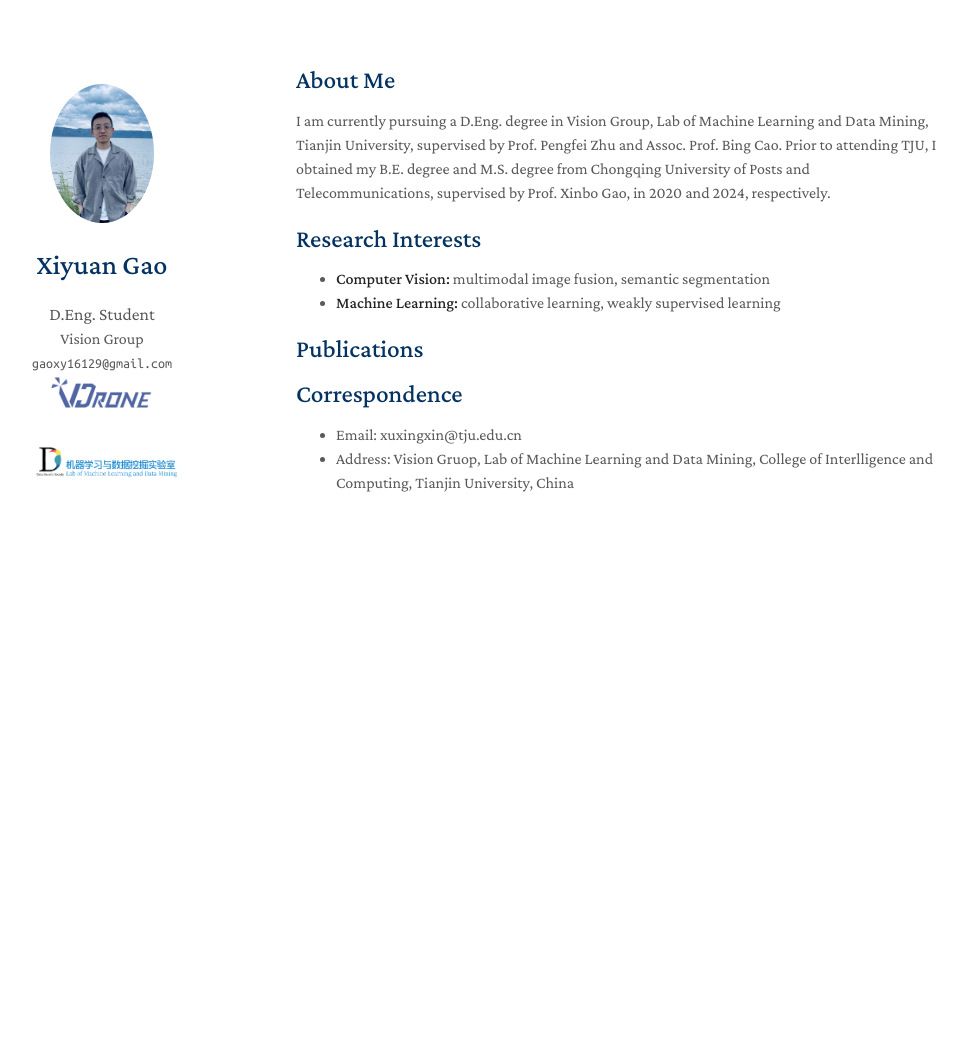
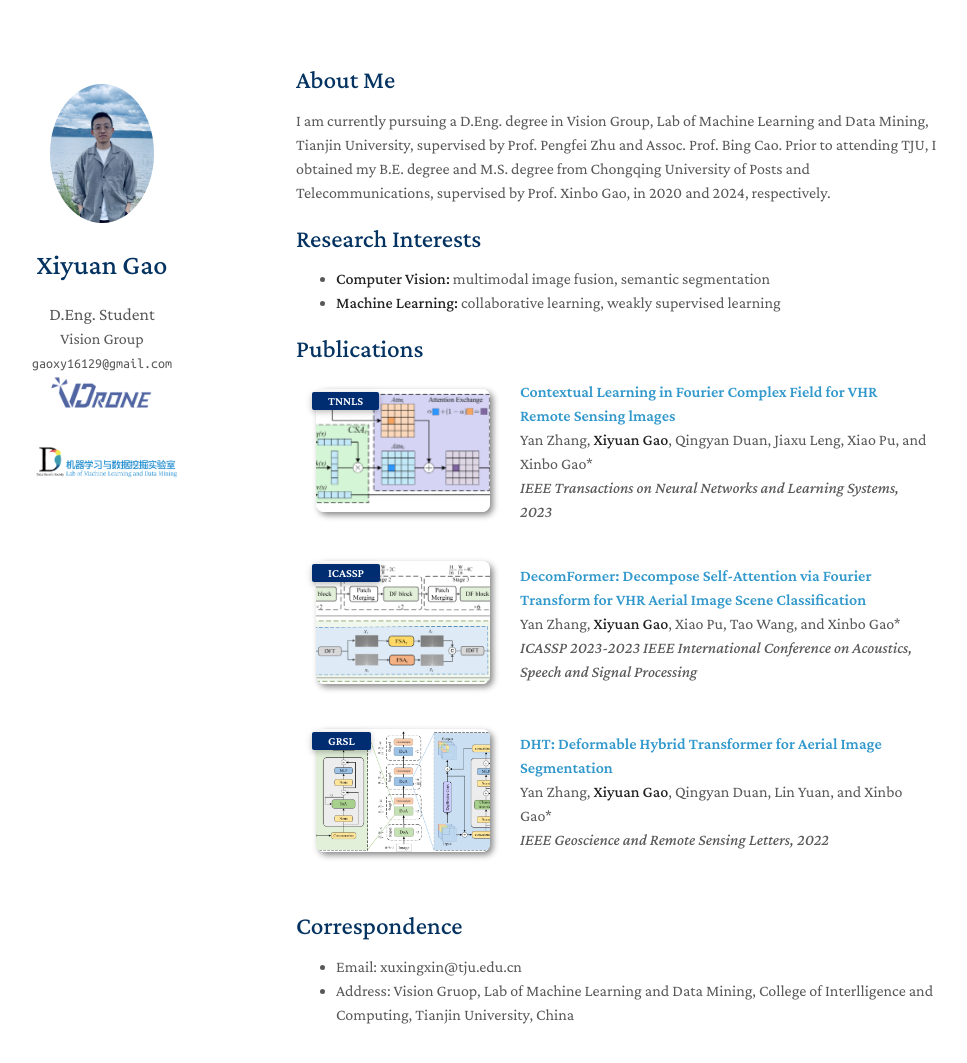
Before and after one commit to Gao-xiyuan/gxy.github.io, a Jekyll site: the page built from index.md, in a window 1280 px wide and 1106 px high. Shown: the top 1063 px of the window, without its empty margins (174-1141 px from the left). Built offline with Jekyll 4.4.1, drawn with Linux system fonts in a browser that asks for light colours; nearby versions of some CDN libraries; a style sheet for code colours, icons or effects is not loaded; our own code applies the rules of GitHub Pages for plain Markdown files.

Commit message:
Update publications.yml

```diff
--- a/_data/publications.yml
+++ b/_data/publications.yml
@@ -21,10 +21,26 @@ main:
   #   notes: Oral Presentation
   #   image: ./assets/img/teaser_example.png
 
-    # - title: "A multicenter clinical AI system study for detection and diagnosis of focal liver lesions"
-    #   # authors: <strong>Xingxin Xu</strong>, Caobing, ect.
-    #   conference_short: NCOMMS
-    #   conference: Nature Communications
-    #   pdf: https://www.nature.com/articles/s41467-024-45325-9
-    #   # code: https://github.com/jehovahxu/ca-gan
-    #   image: ./assets/img/LIAIDS.png
+    - title: "Contextual Learning in Fourier Complex Field for VHR Remote Sensing lmages"
+      authors: Yan Zhang, <strong>Xiyuan Gao</strong>, Qingyan Duan, Jiaxu Leng, Xiao Pu, and Xinbo Gao*
+      conference_short: TNNLS
+      conference: IEEE Transactions on Neural Networks and Learning Systems, 2023
+      # pdf: https://ieeexplore.ieee.org/abstract/document/10271341
+      # code: https://github.com/jehovahxu/chan
+      image: ./assets/img/FCT_architecture.png
+
+    - title: "DecomFormer: Decompose Self-Attention via Fourier Transform for VHR Aerial Image Scene Classification"
+      authors: Yan Zhang, <strong>Xiyuan Gao</strong>, Xiao Pu, Tao Wang, and Xinbo Gao*
+      conference_short: ICASSP
+      conference: ICASSP 2023-2023 IEEE International Conference on Acoustics, Speech and Signal Processing
+      # pdf: https://ieeexplore.ieee.org/abstract/document/10096132
+      # code: https://github.com/jehovahxu/chan
+      image: ./assets/img/DecomFormer_architecture.png
+
+    - title: "DHT: Deformable Hybrid Transformer for Aerial Image Segmentation"
+      authors: Yan Zhang, <strong>Xiyuan Gao</strong>, Qingyan Duan, Lin Yuan, and Xinbo Gao*
+      conference_short: GRSL
+      conference: IEEE Geoscience and Remote Sensing Letters, 2022
+      # pdf: https://ieeexplore.ieee.org/abstract/document/9962798
+      # code: https://github.com/jehovahxu/chan
+      image: ./assets/img/DHT_architecture.png
```
